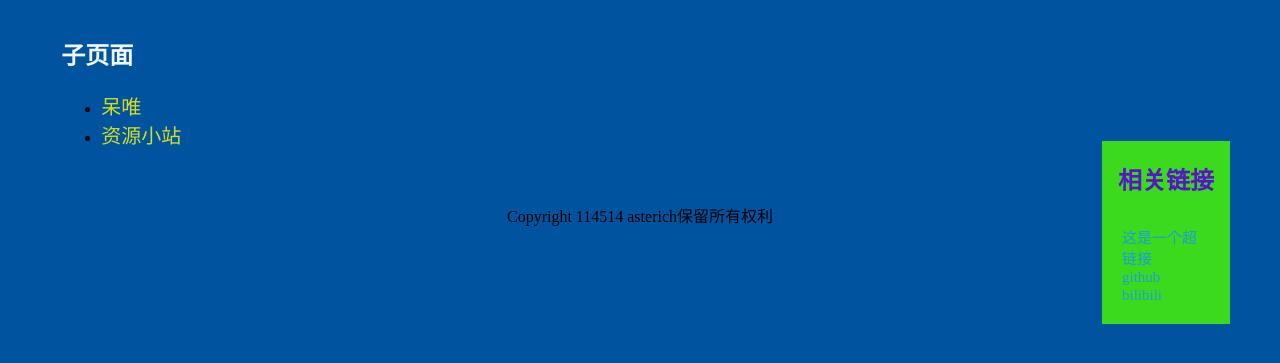
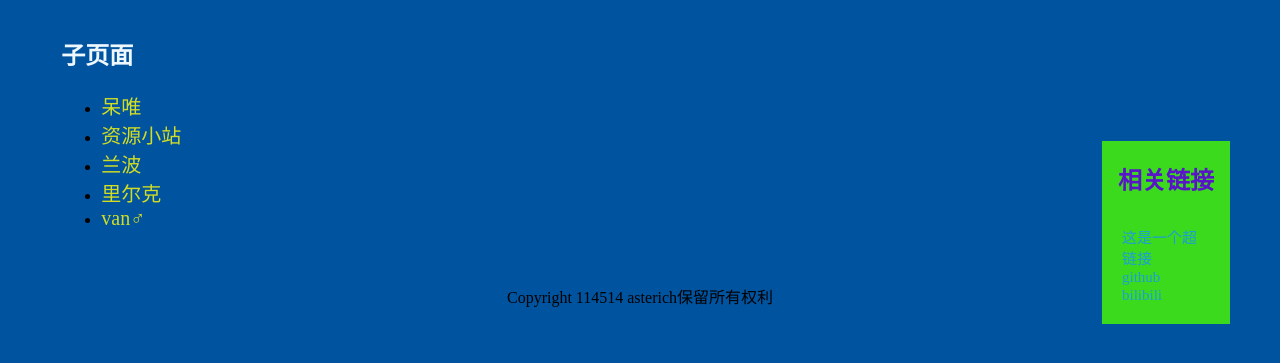
Before and after one commit to 320873791/MyWebpage, a plain HTML site: page index.html in a window 1280 px wide. Shown: the part 99-462 px from the top of the page. Drawn offline with Linux system fonts and the light colour scheme; a web font is replaced by a local one.

Commit message:
make entries

```diff
--- a/index.html
+++ b/index.html
@@ -19,6 +19,9 @@
           <ul>
               <li><a href="web/yui.html"> 呆唯 </a></li>
               <li><a href="web/station.html">资源小站</a></li>
+              <li><a href="web/rimbaud.html">兰波</a></li>
+              <li><a href="web/rilke.html">里尔克</a></li>
+              <li><a href="web/vansama.html">van♂</a></li>
           </ul>
       </section>
 
```
